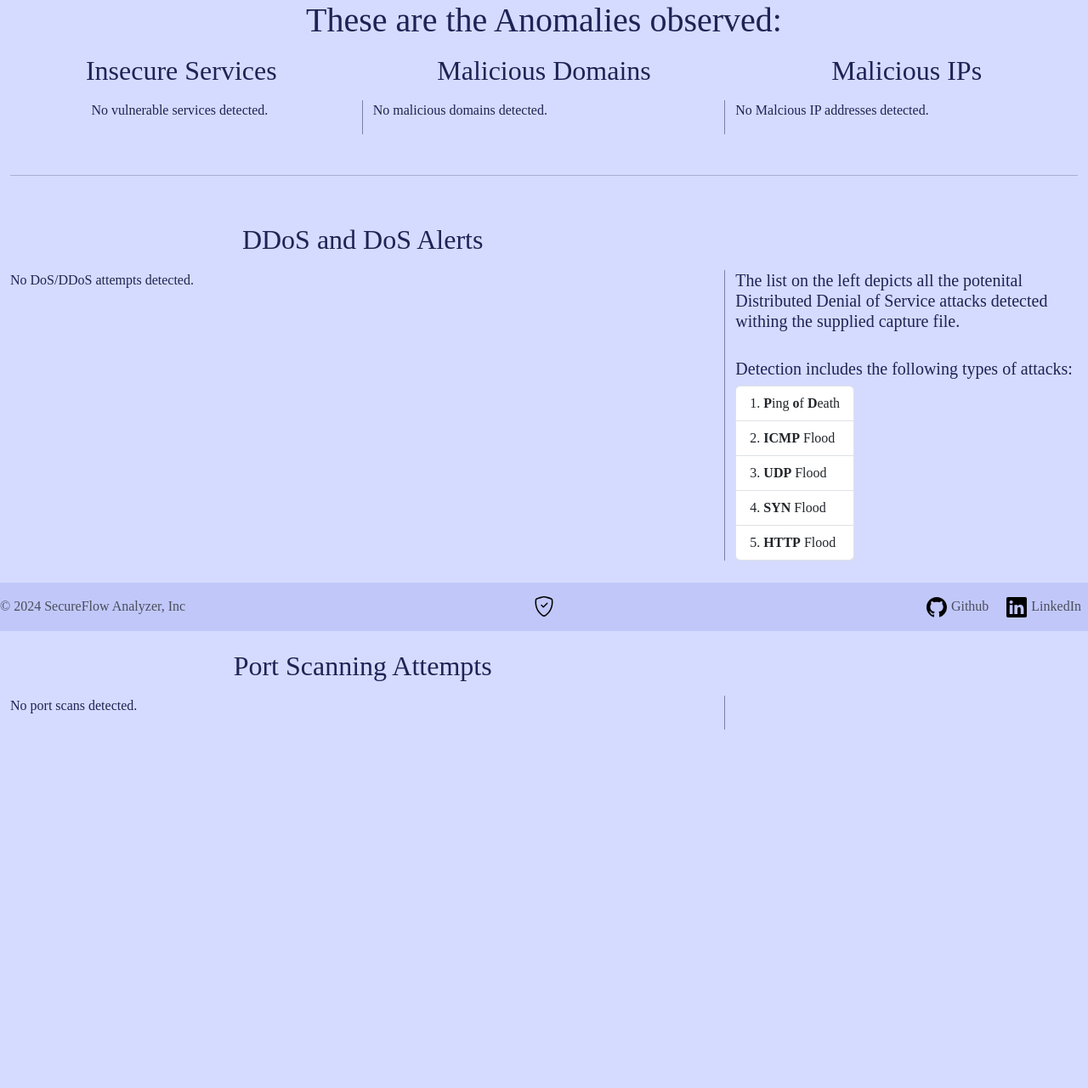
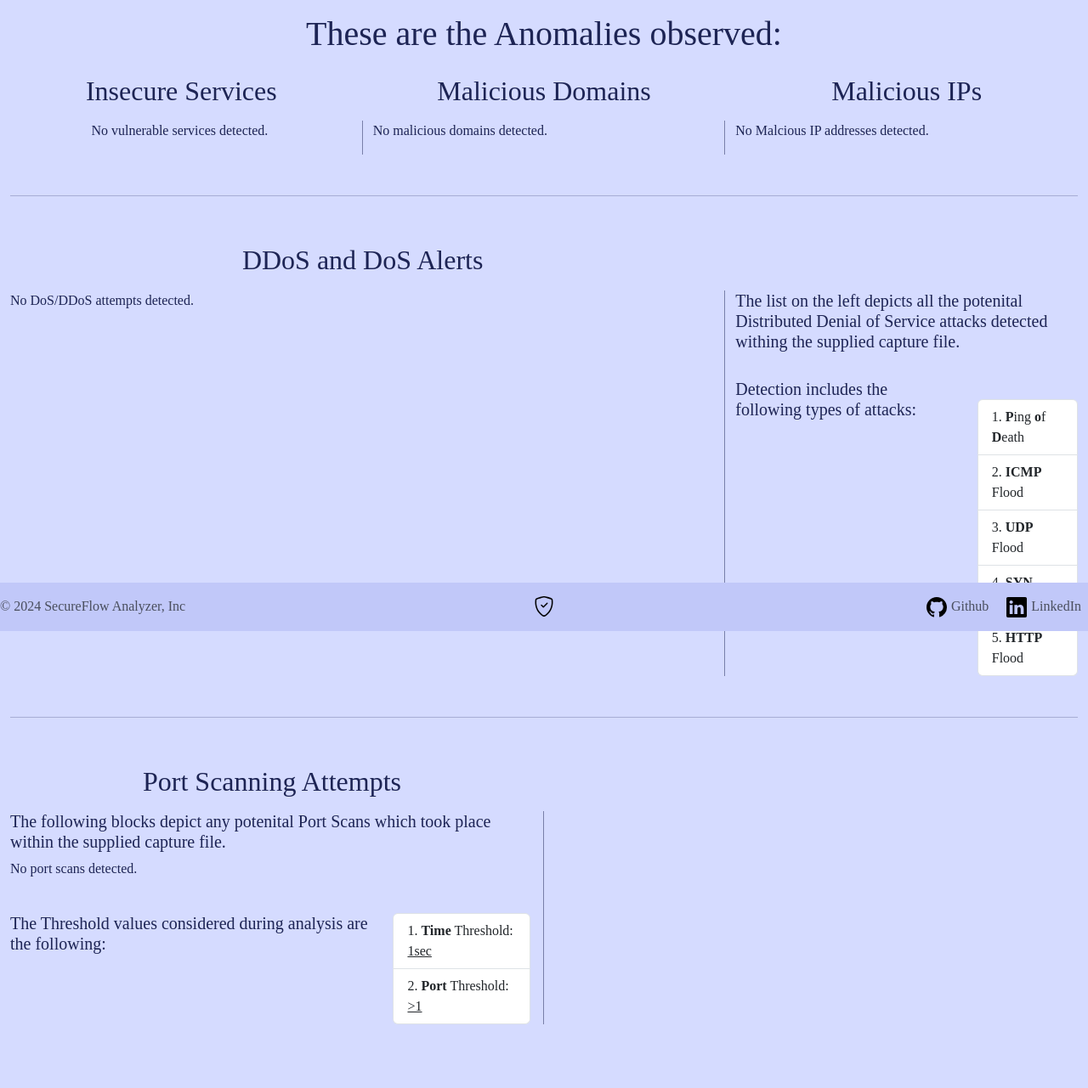
Before and after one commit to JasonGri/SecureFlow-Analyzer, a Django app: template SecureFlow_Analyzer/analyzer/templates/analyzer/anomaly.html in a window 1280 px wide. Shown: the part 57-1338 px from the top of the page at 85% size. Before the commit the page ends 916 px from the top, so only its background shows below. Run offline with Django 5.2, Linux system fonts and the light colour scheme; the template is opened without the code that fills it, so the values that code supplies are empty; some libraries are stand-ins or nearby versions.

Commit message:
Visuall adjustments

```diff
--- a/SecureFlow_Analyzer/analyzer/static/analyzer/css/style.css
+++ b/SecureFlow_Analyzer/analyzer/static/analyzer/css/style.css
@@ -146,3 +146,16 @@ hr {
   background-color: var(--table_body_bg);
   border-style: none;
 }
+
+/* Port scans */
+/* Use the same visual effects as service btn */
+
+.hide {
+  display: none;
+}
+
+#scan-ports {
+  border-style: solid;
+  border-color: var(--body_text);
+  border-width: 2px;
+}
--- a/SecureFlow_Analyzer/analyzer/static/analyzer/js/script.js
+++ b/SecureFlow_Analyzer/analyzer/static/analyzer/js/script.js
@@ -79,3 +79,11 @@ serviceBtns.forEach((btn) => {
     e.target.classList.toggle("active");
   });
 });
+
+// Port Scans
+const portScans = document.getElementById("scan-ports");
+const portsBtn = document.getElementById("port-btn");
+
+portsBtn.addEventListener("click", (e) => {
+  portScans.classList.toggle("hide");
+});
--- a/SecureFlow_Analyzer/analyzer/templates/analyzer/anomaly.html
+++ b/SecureFlow_Analyzer/analyzer/templates/analyzer/anomaly.html
@@ -1,5 +1,5 @@
 {% extends "analyzer/base.html" %} {% load static %} {% block body %}
-<h1 class="text-center">These are the Anomalies observed:</h1>
+<h1 class="text-center m-3">These are the Anomalies observed:</h1>
 <div class="container-fluid">
   <!-- 1st Headings Row -->
   <div class="row">
@@ -103,28 +103,36 @@
     </div>
     <div class="col-4">
       <h5>The list on the left depicts all the potenital Distributed Denial of Service attacks detected withing the supplied capture file.</h5><br>
+
+      <div class="row">
+        <div class="col-8">
           <h5>Detection includes the following types of attacks:</h5>
+        </div>
 
-      <ol class="list-group list-group-numbered d-inline-block">
+        <div class="col-4">
+          <ol class="list-group list-group-numbered d-inline-block mt-4">
             <li class="list-group-item"><strong>P</strong>ing <strong>o</strong>f <strong>D</strong>eath</li>
             <li class="list-group-item"><strong>ICMP</strong> Flood</li>
             <li class="list-group-item"><strong>UDP</strong> Flood</li>
             <li class="list-group-item"><strong>SYN</strong> Flood</li>
             <li class="list-group-item"><strong>HTTP</strong> Flood</li>
           </ol>
+        </div>
+      </div>
 
     </div>
   </div>
   <hr class="my-5" />
   <!-- 3rd Headings Row -->
   <div class="row">
-    <div class="col-8">
+    <div class="col-6">
       <h2 class="text-center p-2">Port Scanning Attempts</h2>
     </div>
   </div>
   <!-- Port Scans -->
   <div class="row">
-    <div class="col-8 vertical-separation">
+    <div class="col-6 vertical-separation">
+      <h5>The following blocks depict any potenital Port Scans which took place within the supplied capture file.</h5>
       {% if not scan_alerts %}
       <p>No port scans detected.</p>
       {% else %}
@@ -134,12 +142,34 @@
           <li class="list-group-item">Src. IP:<strong> {{alert.src_ip}}</strong></li>
           <li class="list-group-item">Targeted IP:<strong> {{alert.dst_ip}}</strong></li>
           <li class="list-group-item">Time:<strong> {{alert.start_time}}</strong></li>
-          <li class="list-group-item">Ports Scanned: {% with alert.dst_ports|length as num_of_ports %}<strong>{{ num_of_port }}</strong>{% endwith %}
-        {{alert.dst_ports|length}}</li>
+          <li class="list-group-item">
+            Ports Scanned:
+            {% with alert.dst_ports|length as num_of_ports %}
+            <strong>{{ num_of_ports }}</strong> <button class="btn service-btn mx-3" id="port-btn">Show</button>
+            {% endwith %}
+          <div class="container-fluid hide m-2" id="scan-ports">
+            {% for port in alert.dst_ports %}
+              <u>{{port}}</u>,
+            {%endfor%}
+          </div>
+          </li>
         </ul>
           {% endfor %}
       </div>
       {% endif %}
+      <div class="row ">
+        <div class="custom-col-8-5">
+          <h5 class="my-4">The Threshold values considered during analysis are the following: </h5>
+        </div>
+        <div class="custom-col-3-5">
+          <!-- TODO: Make this dynamic based on the values the user entered or not -->
+          <ol class="list-group list-group-numbered d-inline-block mt-4">
+            <li class="list-group-item"><strong>Time</strong> Threshold: <u>1sec</u></li>
+            <li class="list-group-item"><strong>Port</strong> Threshold: <u> &gt;1</u></li>
+          </ol>
+        </div>
+
+      </div>
     </div>
   </div>
 </div>
```
Lines whose indentation alone changed are shown as unchanged.
